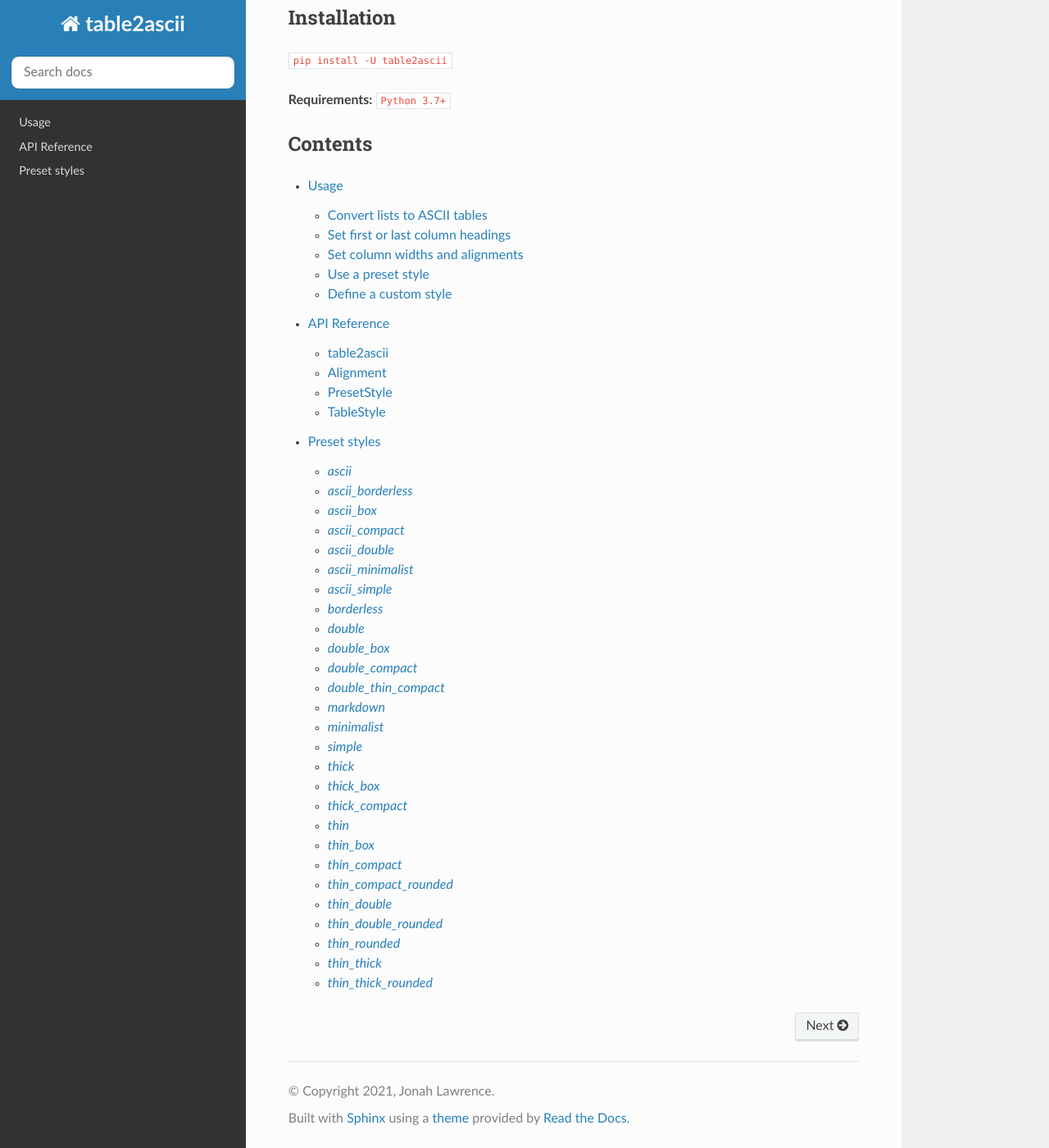
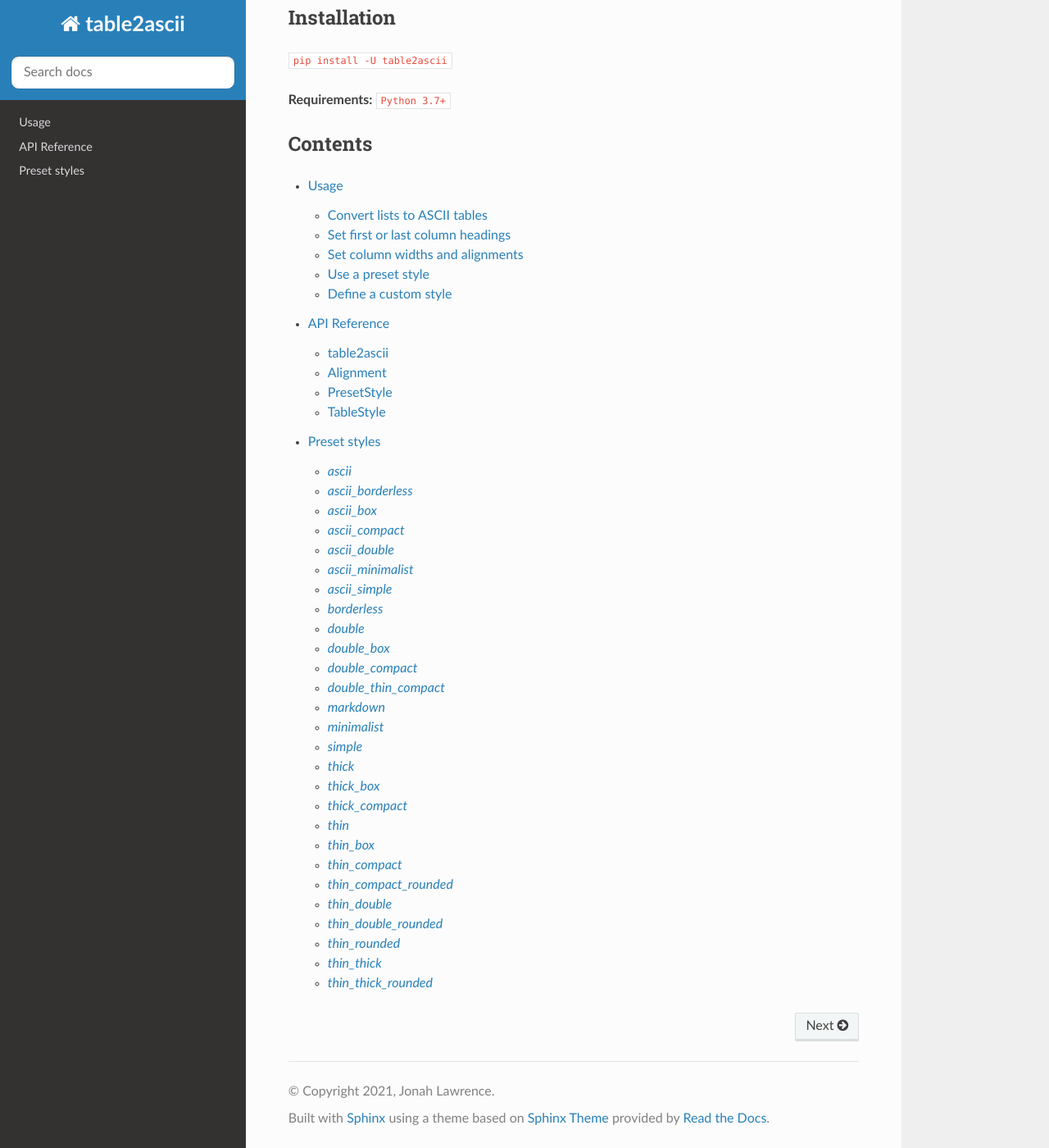
Before and after one commit to DenverCoder1/table2ascii, a Sphinx documentation site: the page built from docs/source/index.rst, in a window 1280 px wide and 1400 px high, scrolled down 304 px. Shown: the whole window at 82% size. Built offline with Sphinx 7.4.7 and the Read the Docs theme 2.0.0, drawn with Linux system fonts in a browser that asks for light colours; comment, search, counter and statistics services are not loaded.

Commit message:
Update link colors and footer

```diff
--- a/docs/source/_static/css/custom.css
+++ b/docs/source/_static/css/custom.css
@@ -1,7 +1,3 @@
-a.icon.icon-home:visited {
-    color: unset;
-}
-
 .wy-side-nav-search > a {
     font-size: 160%;
 }
@@ -11,3 +7,12 @@
     font-size: 100%;
     border-radius: 10px;
 }
+
+.section a:visited,
+footer a:visited {
+    color: #2980b9;
+}
+
+a.icon.icon-home:visited {
+    color: unset;
+}
--- a/docs/source/_templates/footer.html
+++ b/docs/source/_templates/footer.html
@@ -54,9 +54,9 @@
   {%- set sphinx_web = '<a href="https://www.sphinx-doc.org/">Sphinx</a>' %}
   {%- set readthedocs_web = '<a href="https://readthedocs.org">Read the Docs</a>' %}
   {#- Translators: the variable "sphinx_web" is a link to the Sphinx project documentation with the text "Sphinx" #}
-  {%- trans sphinx_web=sphinx_web, readthedocs_web=readthedocs_web %}Built with {{ sphinx_web }} using a{% endtrans %}
+  {%- trans sphinx_web=sphinx_web, readthedocs_web=readthedocs_web %}Built with {{ sphinx_web }} using a theme based on{% endtrans %}
   {#- Translators: "theme" refers to a theme for Sphinx, which alters the appearance of the generated documenation #}
-  <a href="https://github.com/readthedocs/sphinx_rtd_theme">{% trans %}theme{% endtrans %}</a>
+  <a href="https://github.com/readthedocs/sphinx_rtd_theme">{% trans %}Sphinx Theme{% endtrans %}</a>
   {#- Translators: this is always used as "provided by Read the Docs", and should not imply Read the Docs is an author
   of the generated documentation. #}
   {% trans %}provided by {{ readthedocs_web }}{% endtrans %}.
```
